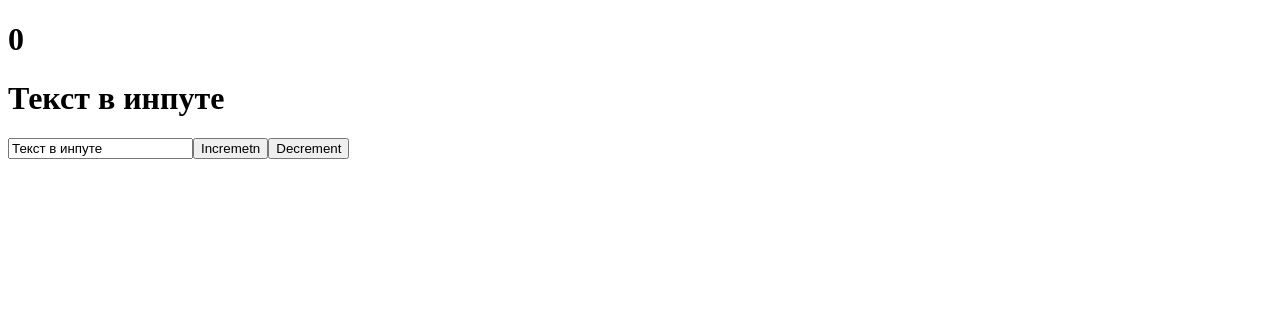
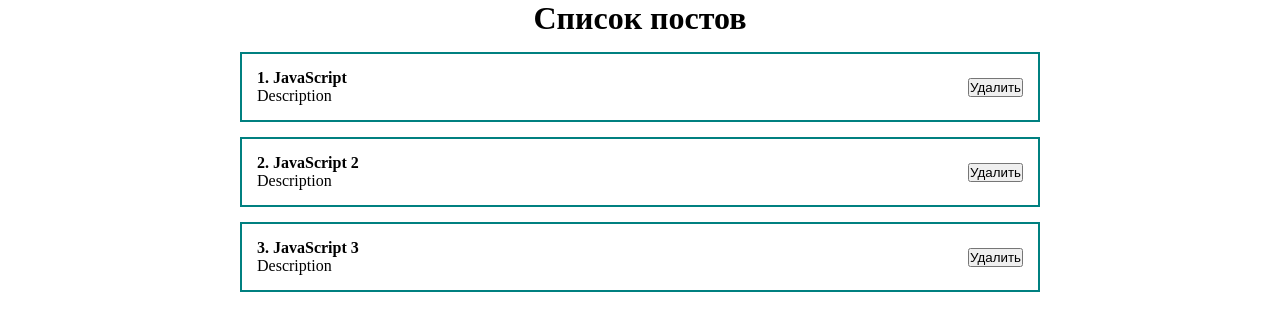
Before and after one commit to egorystuff/first_react_app, a React (Create React App) app: page / in a window 1280 px wide. Shown: the top 330 px of the page. Built offline with nearby package versions, Linux system fonts and the light colour scheme; the HTML template or start-up script is replaced by a standard one.

Commit message:
new commit

```diff
--- a/src/App.js
+++ b/src/App.js
@@ -1,25 +1,21 @@
 import React, { useState } from 'react';
+import Counter from './components/Counter';
+import ClassCounter from './components/ClassCounter';
+import './styles/App.css';
+import PostItem from './components/PostItem';
 
 function App() {
-	const [likes, setLikes] = useState(0);
-	const [value, setValue] = useState('Текст в инпуте');
-
-	function increment() {
-		setLikes(likes + 1);
-	}
-
-	function decrement() {
-		setLikes(likes - 1);
-	}
-
+	const [posts, setposts] = useState([
+		{ id: 1, title: 'JavaScript', body: 'Description' },
+		{ id: 2, title: 'JavaScript 2', body: 'Description' },
+		{ id: 3, title: 'JavaScript 3', body: 'Description' },
+	]);
 	return (
 		<div className="App">
-			<h1>{likes}</h1>
-			<h1>{value}</h1>
-			<input type="text" value={value} onChange={(event) => setValue(event.target.value)}></input>
-
-			<button onClick={increment}>Incremetn</button>
-			<button onClick={decrement}>Decrement</button>
+			<h1 style={{ textAlign: 'center' }}>Список постов</h1>
+			{posts.map((post) => (
+				<PostItem post={post} key={post.id} />
+			))}
 		</div>
 	);
 }
--- /dev/null
+++ b/src/components/ClassCounter.jsx
@@ -0,0 +1,33 @@
+import React from 'react';
+
+class ClassCounter extends React.Component {
+	constructor(props) {
+		super(props);
+		this.state = {
+			count: 0,
+		};
+
+		this.increment = this.increment.bind(this);
+		this.decrement = this.decrement.bind(this);
+	}
+
+	increment() {
+		this.setState({ count: this.state.count + 1 });
+	}
+
+	decrement() {
+		this.setState({ count: this.state.count - 1 });
+	}
+
+	render() {
+		return (
+			<div>
+				<h1>{this.state.count}</h1>
+				<button onClick={this.increment}>Incremetn</button>
+				<button onClick={this.decrement}>Decrement</button>
+			</div>
+		);
+	}
+}
+
+export default ClassCounter;
--- a/src/components/Counter.jsx
+++ b/src/components/Counter.jsx
@@ -0,0 +1,23 @@
+import React, { useState } from 'react';
+
+const Counter = function () {
+	const [count, setCount] = useState(0);
+
+	function increment() {
+		setCount(count + 1);
+	}
+
+	function decrement() {
+		setCount(count - 1);
+	}
+
+	return (
+		<div>
+			<h1>{count}</h1>
+			<button onClick={increment}>Incremetn</button>
+			<button onClick={decrement}>Decrement</button>
+		</div>
+	);
+};
+
+export default Counter;
--- /dev/null
+++ b/src/components/PostItem.jsx
@@ -0,0 +1,22 @@
+import React from 'react';
+
+const PostItem = (props) => {
+	return (
+		<div>
+			<div className="post">
+				<div className="post__content">
+					<strong>
+						{props.post.id}. {props.post.title}
+					</strong>
+					<div>{props.post.body}</div>
+				</div>
+
+				<div className="post__btns">
+					<button>Удалить</button>
+				</div>
+			</div>
+		</div>
+	);
+};
+
+export default PostItem;
--- /dev/null
+++ b/src/styles/App.css
@@ -0,0 +1,23 @@
+* {
+	margin: 0;
+	padding: 0;
+	box-sizing: border-box;
+}
+
+#root {
+	display: flex;
+	justify-content: center;
+}
+
+.App {
+	width: 800px;
+}
+
+.post {
+	display: flex;
+	padding: 15px;
+	border: 2px solid teal;
+	margin-top: 15px;
+  justify-content: space-between;
+  align-items: center;
+}
```
